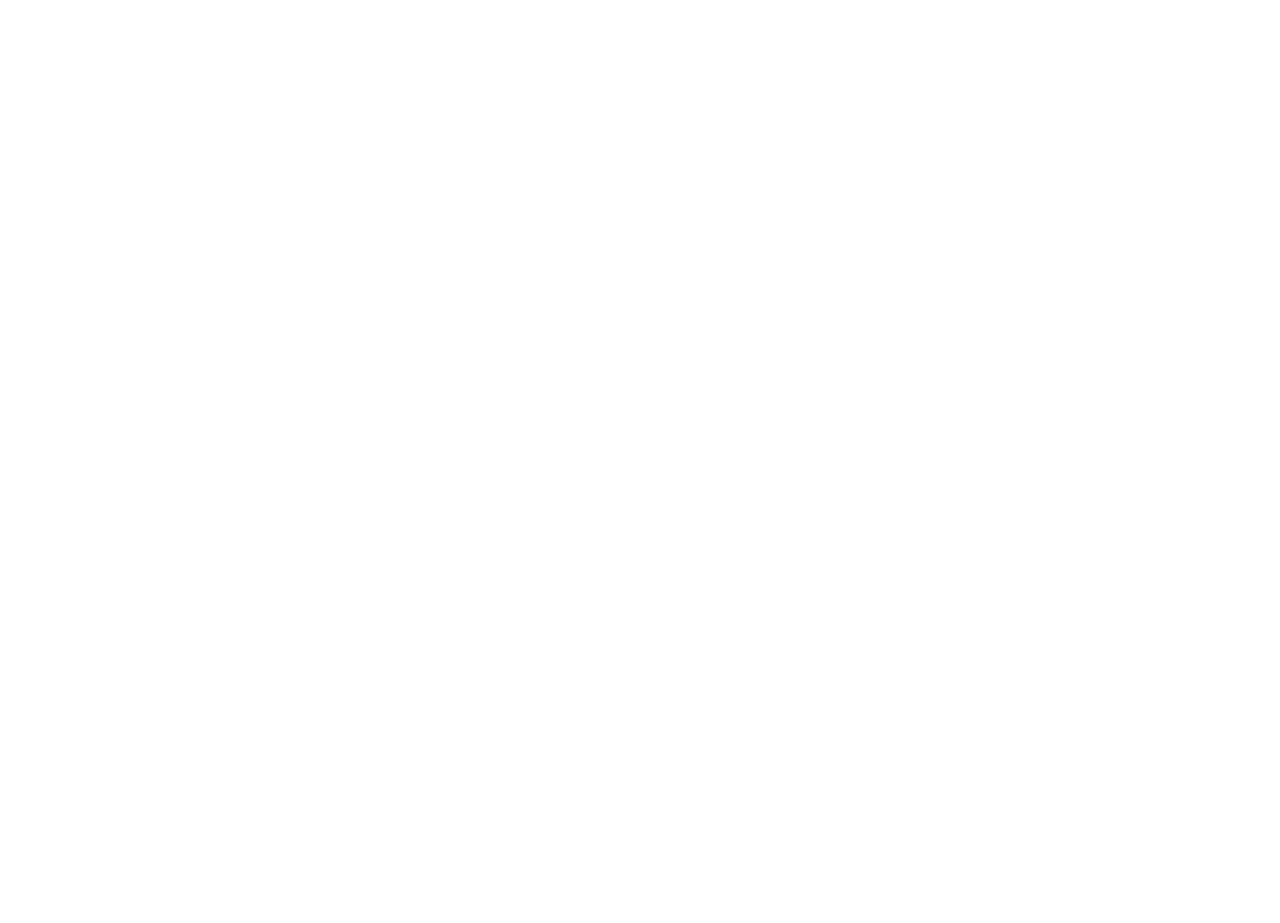
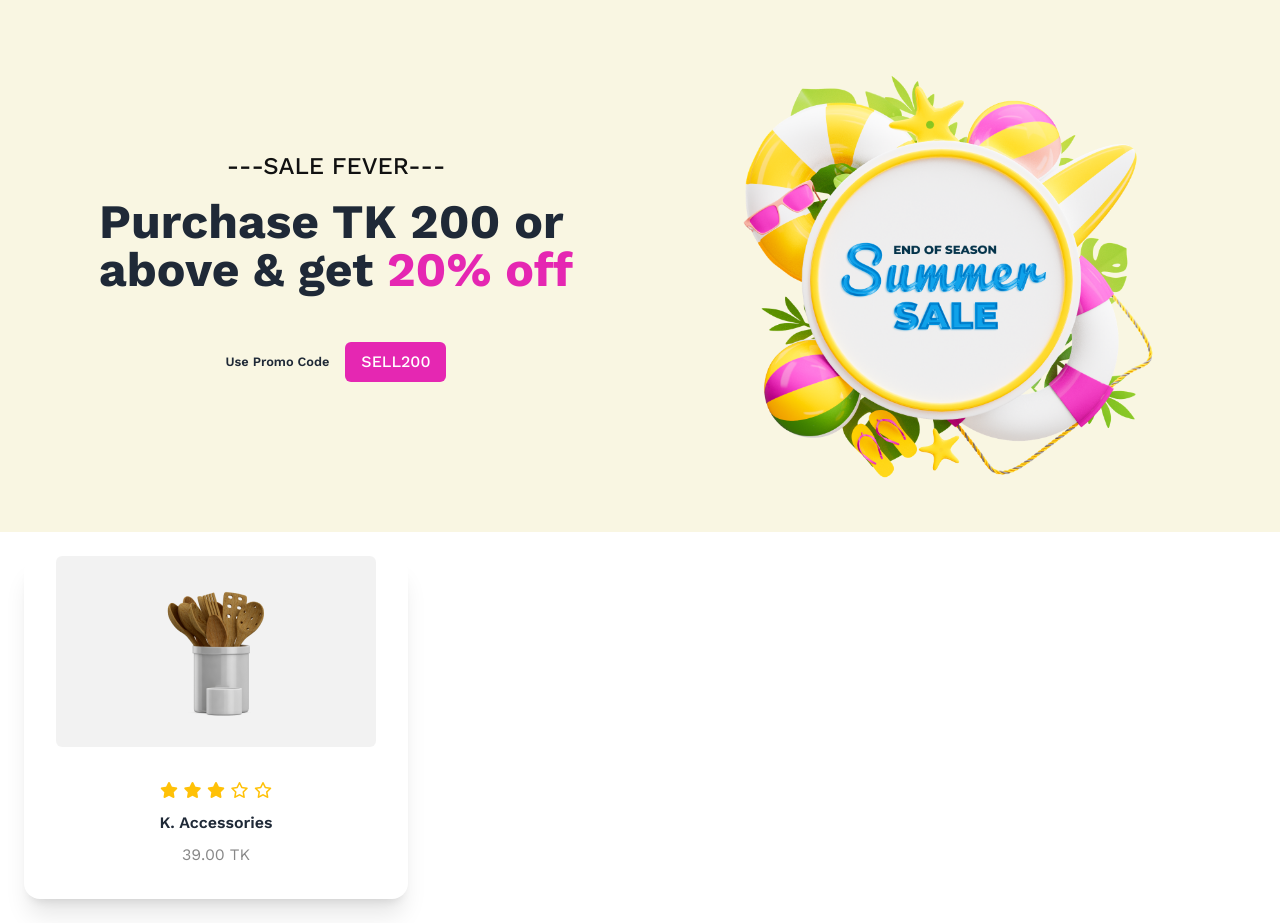
Before and after one commit to Rakibki/Summmer-sale--React-, a plain HTML site: page index.html in a window 1280 px wide. Before the commit the page ends 800 px from the top, so only its background shows below. Drawn offline with nearby package versions, Linux system fonts and the light colour scheme.

Commit message:
banner section complated

```diff
--- a/index.html
+++ b/index.html
@@ -4,10 +4,61 @@
     <meta charset="UTF-8">
     <meta name="viewport" content="width=device-width, initial-scale=1.0">
     <title>Summer Sale</title>
+    <!-- tailwindcss and daisyui-->
     <link href="https://cdn.jsdelivr.net/npm/daisyui@3.5.1/dist/full.css" rel="stylesheet" type="text/css" />
     <script src="https://cdn.tailwindcss.com"></script>
+        <!-- google font -->
+    <link rel="preconnect" href="https://fonts.googleapis.com">
+    <link rel="preconnect" href="https://fonts.gstatic.com" crossorigin>
+    <link href="https://fonts.googleapis.com/css2?family=Lato:wght@400;700;900&family=Work+Sans:wght@400;500;600;700&display=swap" rel="stylesheet">
+    <!-- fontawesome -->
+    <script src="https://kit.fontawesome.com/d1ef4f5ad3.js" crossorigin="anonymous"></script>
+    <style>
+        * {
+            font-family: 'Lato', sans-serif;
+            font-family: 'Work Sans', sans-serif;
+        }
+    </style>
 </head>
 <body>
+    <!-- header section -->
+    <header>
+        <div class="bg-[#F9F6E2] grid-cols-1 p-4 grid md:grid-cols-2 lg:grid-cols-2 lg:p-8">
+            <div class="flex justify-center items-center">
+               <div>
+                    <p class="text-2xl mb-4 text-[#111] font-medium text-center">---SALE FEVER---</p>
+                    <h1 class="text-3xl md:text-3xl lg:text-5xl font-bold">Purchase TK 200 or <br> above & get <span class="text-[#E527B2]">20% off</span></h1>
+                    <div class="flex gap-4 justify-center items-center mt-12 md:mt-5 lg:mt-12 ">
+                        <small class="font-semibold">Use Promo Code</small>
+                        <p class="bg-[#E527B2] py-2 px-4 rounded-md text-white font-medium">SELL200</p>
+                    </div>
+               </div>
+            </div>
+            <div>
+                <img class=" w-3/4 mx-auto mt-3 lg:w-3/4" src="images/Summer 1.png" alt="">
+            </div>
+        </div>
+    </header>
 
+    <main>
+        <div>
+            <div class="card w-96 bg-white m-6 shadow-xl">
+                <div class=" bg-[#1111110d] p-7 rounded-md w-5/6 mx-auto">
+                    <figure><img src="images/prod1.png" alt="Shoes" /></figure>
+                </div>
+                <div class="card-body">
+                    <div class="mx-auto text-[#ffc107]">
+                        <i class="fa-solid fa-star"></i>
+                        <i class="fa-solid fa-star"></i>
+                        <i class="fa-solid fa-star"></i>
+                        <i class="fa-regular fa-star"></i>
+                        <i class="fa-regular fa-star"></i>
+                    </div>
+                    <h3 class="text-center font-semibold">K. Accessories</h3>
+                    <p class="text-center text-[#11111180]">39.00 TK</p>
+                </div>
+              </div>
+        </div>
+    </main>
 </body>
 </html>
```
Also changed, not shown: tailwind.config.js (added, +8 -0 lines).
